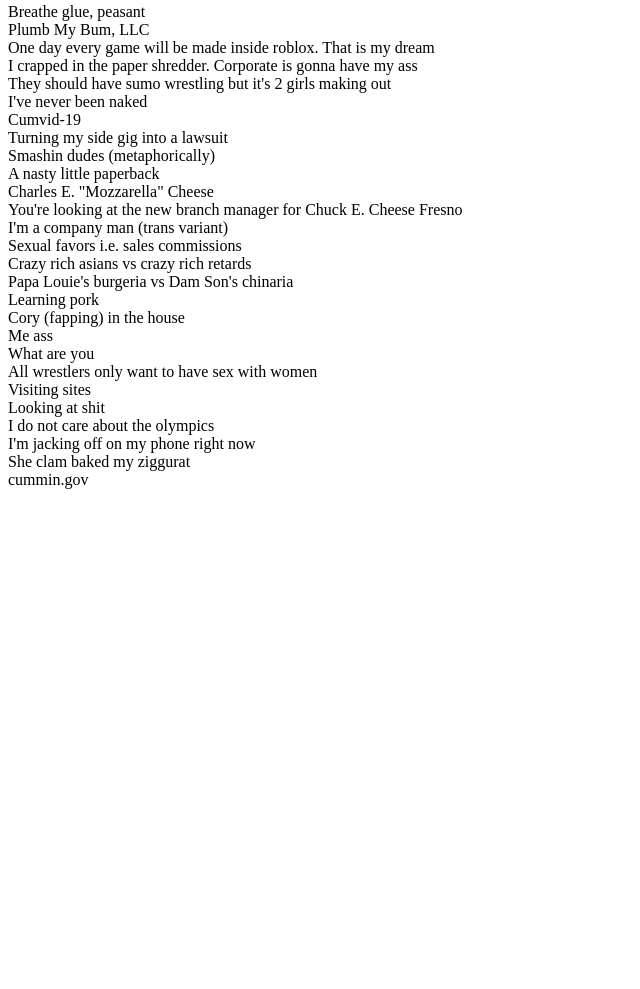
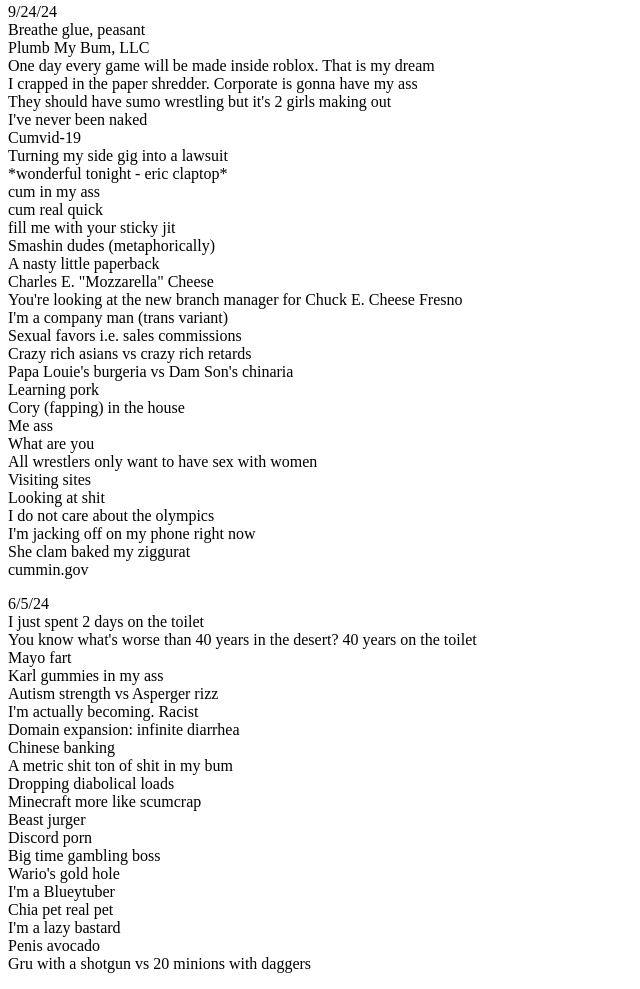
Before and after one commit to chugboy/chugboy.github.io, a plain HTML site: page index.html in a window 1280 px wide. Shown: the part 407-1396 px from the top of the page, without its empty margins (0-640 px from the left). Before the commit the page ends 912 px from the top, so only its background shows below. Drawn offline with Linux system fonts and the light colour scheme.

Commit message:
Update index.html

```diff
--- a/index.html
+++ b/index.html
@@ -17,6 +17,7 @@
 		<p>-----</p>
 
 		<p>
+		9/24/24<br />
 		Breathe glue, peasant<br />
 		Plumb My Bum, LLC<br />
 		One day every game will be made inside roblox. That is my dream<br />
@@ -25,6 +26,10 @@
 		I've never been naked<br />
 		Cumvid-19<br />
 		Turning my side gig into a lawsuit<br />
+		*wonderful tonight - eric claptop*<br />
+		cum in my ass<br />
+		cum real quick<br />
+		fill me with your sticky jit<br />
 		Smashin dudes (metaphorically)<br />
 		A nasty little paperback<br />
 		Charles E. "Mozzarella" Cheese<br />
@@ -43,7 +48,31 @@
 		I do not care about the olympics<br />
 		I'm jacking off on my phone right now<br />
 		She clam baked my ziggurat<br />
-		cummin.gov
+		cummin.gov<br />
+		</p>
+
+		<p>
+		6/5/24<br>
+		I just spent 2 days on the toilet<br>
+		You know what's worse than 40 years in the desert? 40 years on the toilet<br>
+		Mayo fart<br>
+		Karl gummies in my ass<br>
+		Autism strength vs Asperger rizz<br>
+		I'm actually becoming. Racist<br>
+		Domain expansion: infinite diarrhea<br>
+		Chinese banking<br>
+		A metric shit ton of shit in my bum<br>
+		Dropping diabolical loads<br>
+		Minecraft more like scumcrap<br>
+		Beast jurger<br>
+		Discord porn<br>
+		Big time gambling boss<br>
+		Wario's gold hole<br>
+		I'm a Blueytuber<br>
+		Chia pet real pet<br>
+		I'm a lazy bastard<br>
+		Penis avocado<br>
+		Gru with a shotgun vs 20 minions with daggers
 		</p>
 
 	</body>
```
